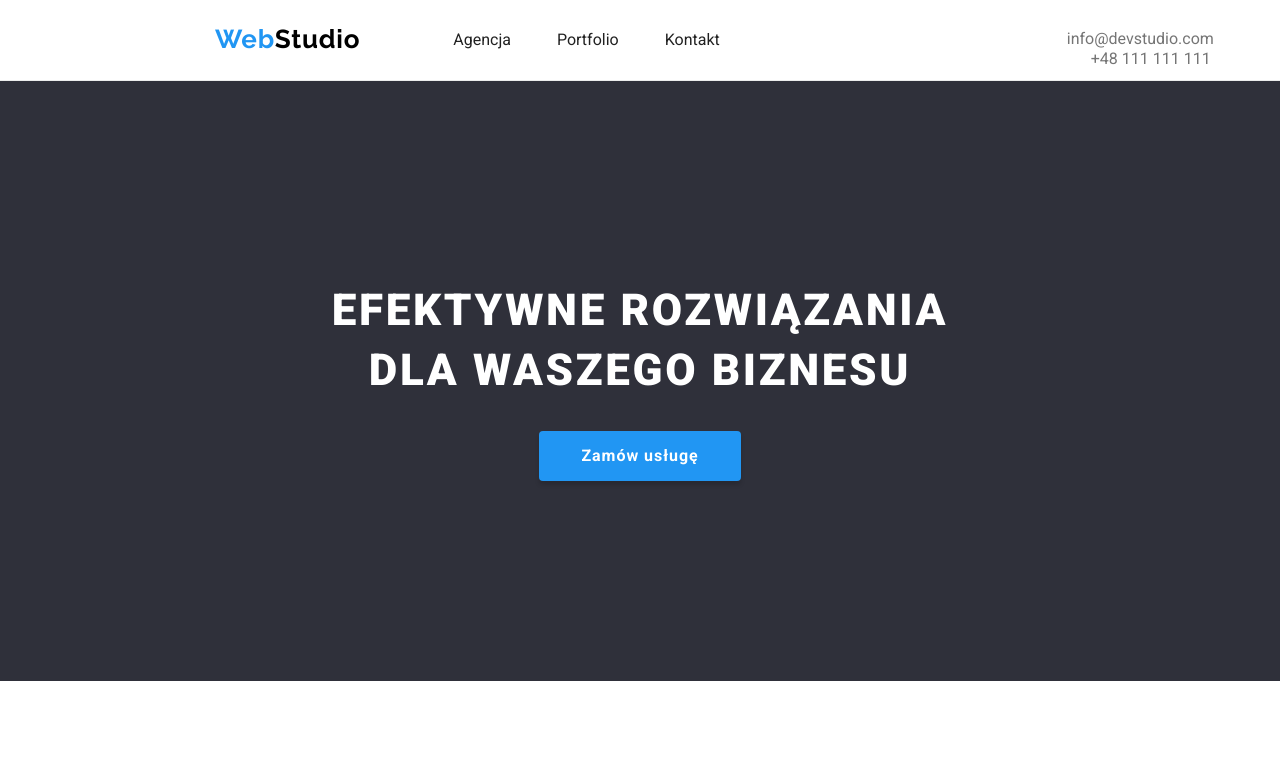
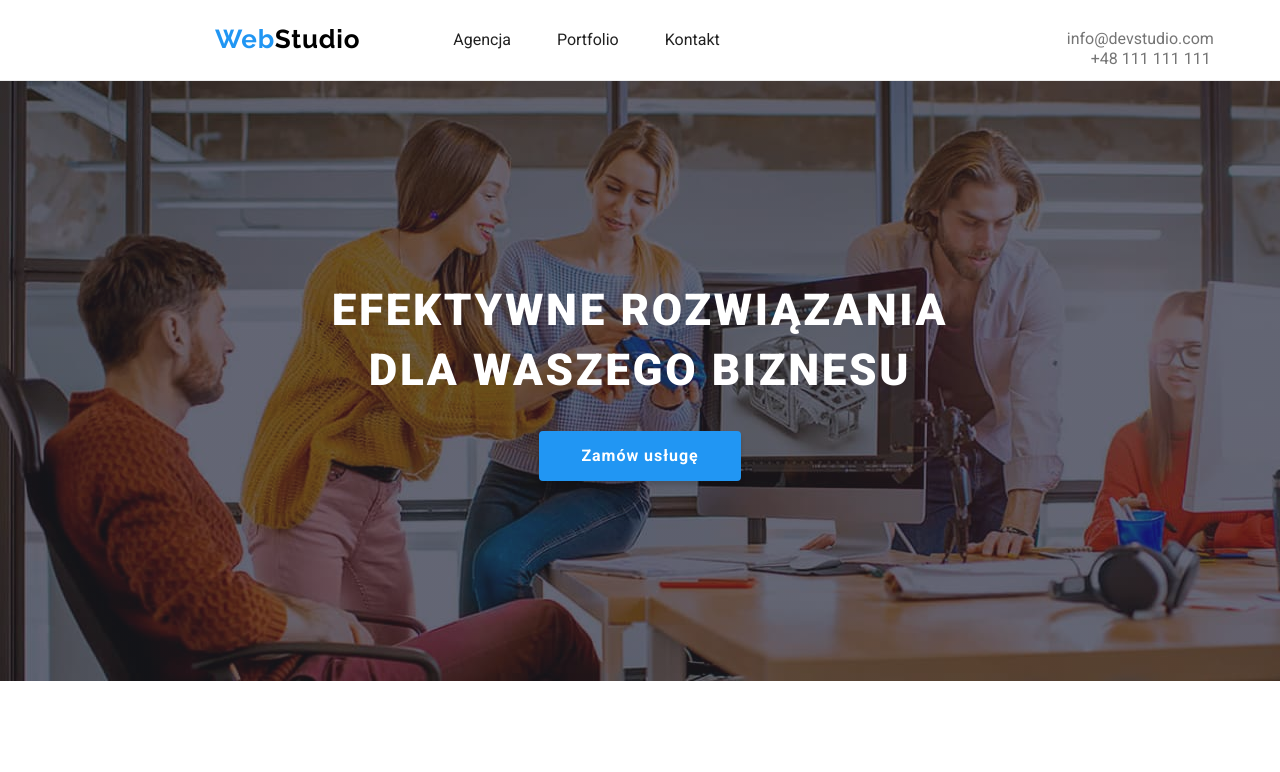
Before and after one commit to sind83/goit-markup-hw-04, a plain HTML site: page index.html in a window 1280 px wide. Shown: the top 772 px of the page. Drawn offline with nearby package versions, Linux system fonts and the light colour scheme.

Commit message:
Ponowna korekta sciezki obrazu

```diff
--- a/css/styles.css
+++ b/css/styles.css
@@ -99,7 +99,7 @@ body{
 
 /*Styling for main title and button*/
 .container-one{
-    background-image:linear-gradient(to right,#2F303A66 100%,#2F303A66 100%), url('images/tlo_naglowka.jpg');
+    background-image:linear-gradient(to right,#2F303A66 100%,#2F303A66 100%), url('/images/tlo_naglowka.jpg');
     background-color: var(--background-color-one);
     height: 600px;
     display: flex;
```
